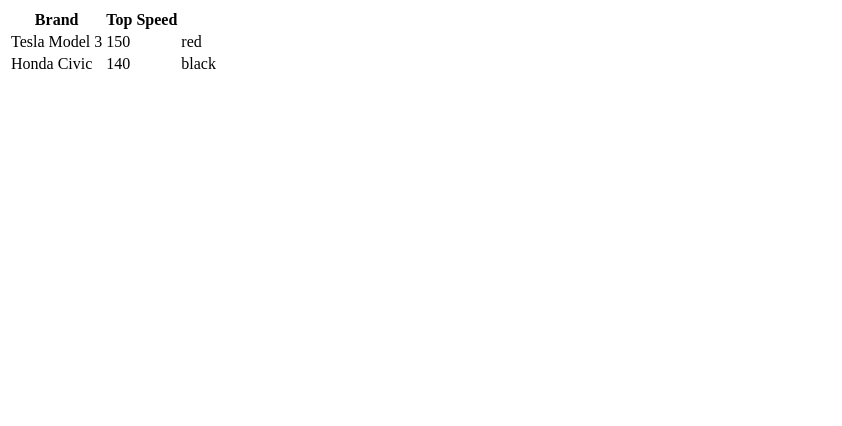
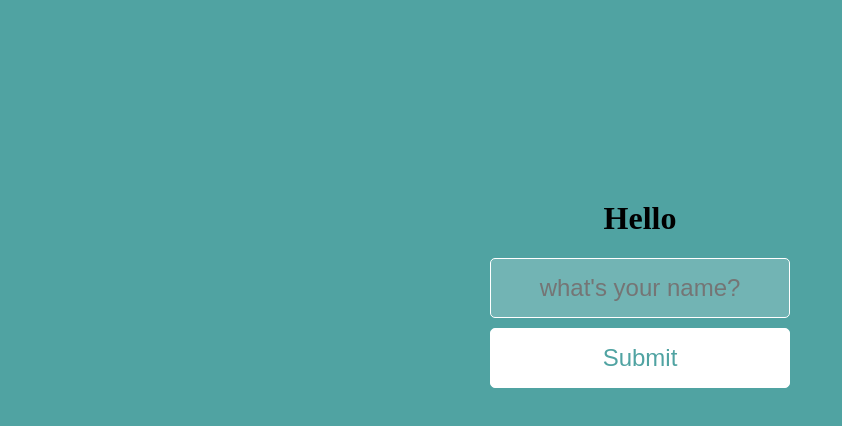
Before and after one commit to saibun/Learn-React, a React (Create React App) app: page / in a window 1280 px wide. Shown: the top 426 px of the page, without its empty margins (0-842 px from the left). Built offline with nearby package versions, Linux system fonts and the light colour scheme; a web font is replaced by a local one.

Commit message:
event handle

```diff
--- /dev/null
+++ b/src/EventHandlingReact/event.jsx
@@ -0,0 +1,6 @@
+import Name from "./name"
+function Event(){
+    return (<Name />)
+}
+
+export default Event;
--- /dev/null
+++ b/src/EventHandlingReact/name.jsx
@@ -0,0 +1,27 @@
+import { useState } from "react";
+import "./styleLoginPage.css";
+function Name() {
+    const [headingText, setHeadingText] = useState("Hello");
+    const [isMouseOver, setMouseOver] = useState(false);
+    function handleClick(){
+        setHeadingText("Submitted")
+    }
+    function handleMouseOver(){
+        setMouseOver(true)
+    }
+    function handleMouseOut(){
+        setMouseOver(false)
+    }
+
+  return (
+    <div className="container">
+      <h1>{headingText}</h1>
+      <div className="formField">
+        <input type="text" placeholder="what's your name?" />
+        <button style={{backgroundColor: isMouseOver ? "black" : "white"}} onClick={handleClick}  onMouseOver={handleMouseOver}
+        onMouseOut={handleMouseOut}>Submit</button>
+      </div>
+    </div>
+  );
+}
+export default Name;
--- /dev/null
+++ b/src/EventHandlingReact/styleLoginPage.css
@@ -0,0 +1,32 @@
+body{
+    background-color: #50A3A2;
+}
+.container{
+    margin: auto;
+    width: 300px;
+    text-align: center;
+    margin-top: 200px;
+}
+.formField{
+
+    display: flex;
+    flex-direction: column;
+}
+input{
+    border: 1px solid #ffff;
+    padding: 15px 10px;
+    text-align: center;
+    background-color: #72B4B4;
+    font-size: 1.5rem;
+    border-radius: 5px;
+    margin-bottom: 10px;
+}
+button{
+    border: 1px solid #ffff;
+    padding: 15px 10px;
+    background-color: #ffff;
+    color: #50A3A2;
+    font-size: 1.5rem;
+    border-radius: 5px;
+    margin-bottom: 10px;
+}
--- a/src/JS_Destructuring/destructure.js
+++ b/src/JS_Destructuring/destructure.js
@@ -1,6 +1,4 @@
 // CHALLENGE: uncomment the code below and see the car stats rendered
-import React from "react";
-import ReactDOM from "react-dom";
 import Cars from "./car";
 const [honda, tesla]= Cars;
 const {speedStats:{topSpeed: teslaTopSpeed}}= tesla;
--- a/src/index.js
+++ b/src/index.js
@@ -10,8 +10,8 @@
 //import WelcomePage from './LoginSystem/WelcomePage';
 //import Count from './count_increase_decrease/count';
 // import Clock from './DigitalClock/clock';
-import Destructure from './JS_Destructuring/destructure';
-
+// import Destructure from './JS_Destructuring/destructure';
+import Event from "./EventHandlingReact/event"
 
 const root = ReactDOM.createRoot(document.getElementById('root'));
 root.render(
@@ -26,7 +26,8 @@
     {/* <WelcomePage /> */}
     {/* <Count/> */}
     {/* <Clock /> */}
-    <Destructure />
+    {/* <Destructure /> */}
+    <Event />
 
 
 
```
Also changed, not shown: src/LoginSystem/Form.jsx (line endings or trailing spaces).
